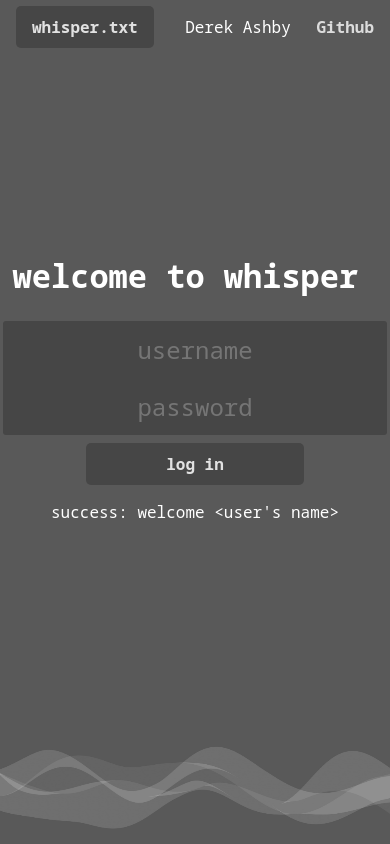
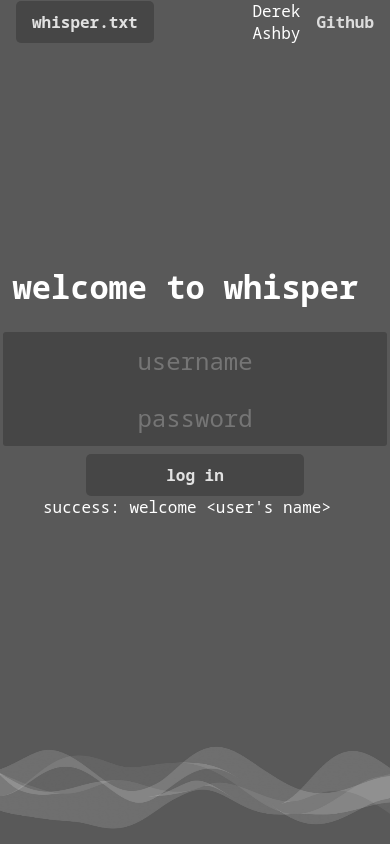
Before and after one commit to der-leek/Startup, a plain HTML site: page whispertxt/index.html in a window 390 px wide. Shown: the top 844 px of the page. Drawn offline with Linux system fonts and the light colour scheme.

Commit message:
Revised mobile compatibility

```diff
--- a/whispertxt/about.css
+++ b/whispertxt/about.css
@@ -59,7 +59,7 @@ header div {
     padding: 0 1em;
 }
 
-header td, span {
+header td, p {
     padding: 0 1em;
 }
 
--- a/whispertxt/index.css
+++ b/whispertxt/index.css
@@ -37,8 +37,16 @@ header div {
     padding: 0 1em;
 }
 
-header td, span {
-    padding: 0 1em;
+header td, p {
+    margin: 0;
+    padding: 0 1em 0 0;
+}
+
+#source {
+    flex-direction: row;
+    justify-content: flex-end;
+    margin: 0;
+    padding: 0;
 }
 
 main {
@@ -51,6 +59,8 @@ main {
 
 #welcome {
     margin: 0;
+    display: block;
+    text-align: center;
 }
 
 #welcome::after {
--- a/whispertxt/index.html
+++ b/whispertxt/index.html
@@ -35,11 +35,10 @@
           </menu>
         </label>
 
-        <p>
-          <span>Derek Ashby</span>
+        <div id="source">
+          <p>Derek <br> Ashby</p>
           <a href="https://github.com/der-leek/Startup">Github</a>
-        </p>
-
+        </div>
       </div>
     </header>
 
--- a/whispertxt/join.css
+++ b/whispertxt/join.css
@@ -46,7 +46,7 @@ header div {
     padding: 0 1em;
 }
 
-header td, span {
+header td, p {
     padding: 0 1em;
 }
 
--- a/whispertxt/transcribe.css
+++ b/whispertxt/transcribe.css
@@ -37,7 +37,7 @@ header div {
     padding: 0 1em;
 }
 
-header td, span {
+header td, p {
     padding: 0 1em;
 }
 
@@ -81,6 +81,13 @@ main {
 
 #save_whisper:hover {
     cursor: pointer;
+}
+
+#submit_or_new {
+    display: flex;
+    column-gap: 2em;
+    padding: 0 2em;
+    text-align: center;
 }
 
 footer {
--- a/whispertxt/upload.css
+++ b/whispertxt/upload.css
@@ -37,7 +37,7 @@ header div {
     padding: 0 1em;
 }
 
-header td, span {
+header td, p {
     padding: 0 1em;
 }
 
```
Also changed, not shown: whispertxt/about.html (+3 -4 lines), whispertxt/join.html (+3 -4 lines), whispertxt/transcribe.html (+4 -5 lines), whispertxt/upload.html (+3 -4 lines). Lines whose indentation alone changed are shown as unchanged.
